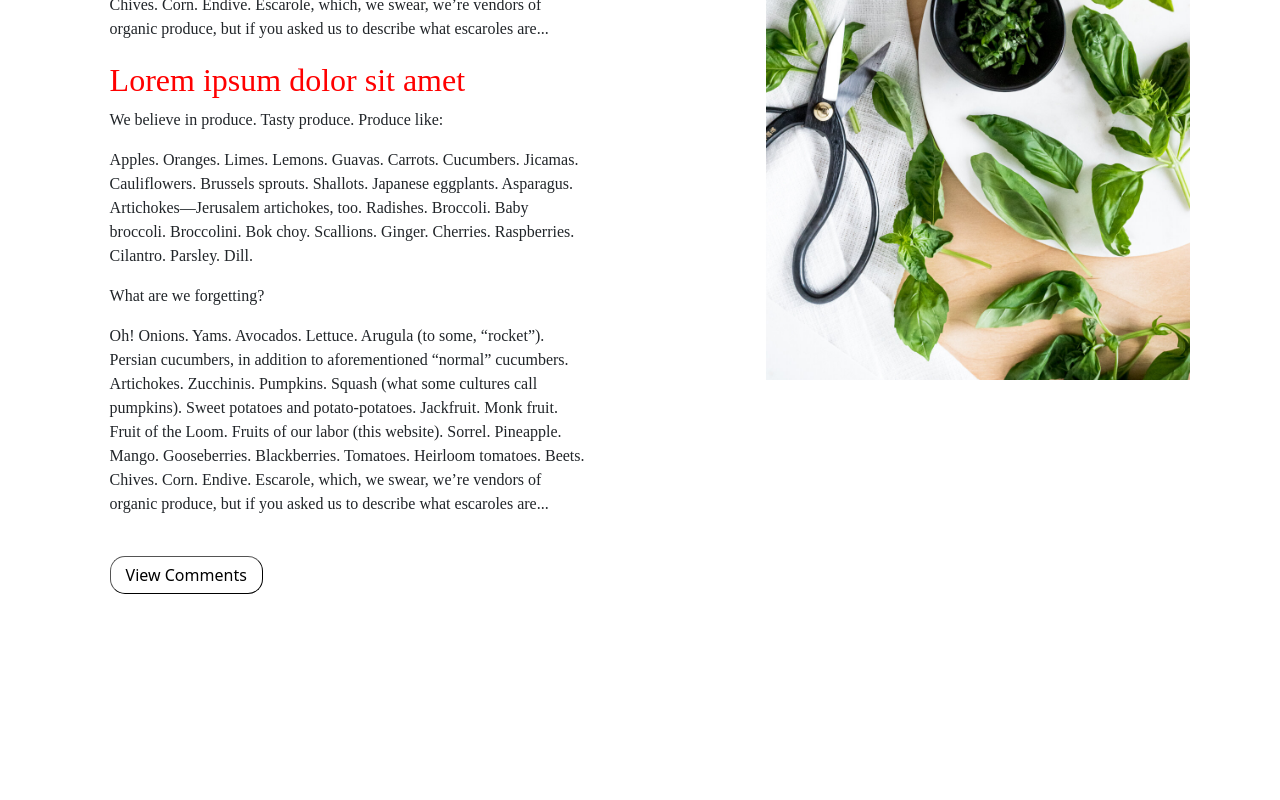
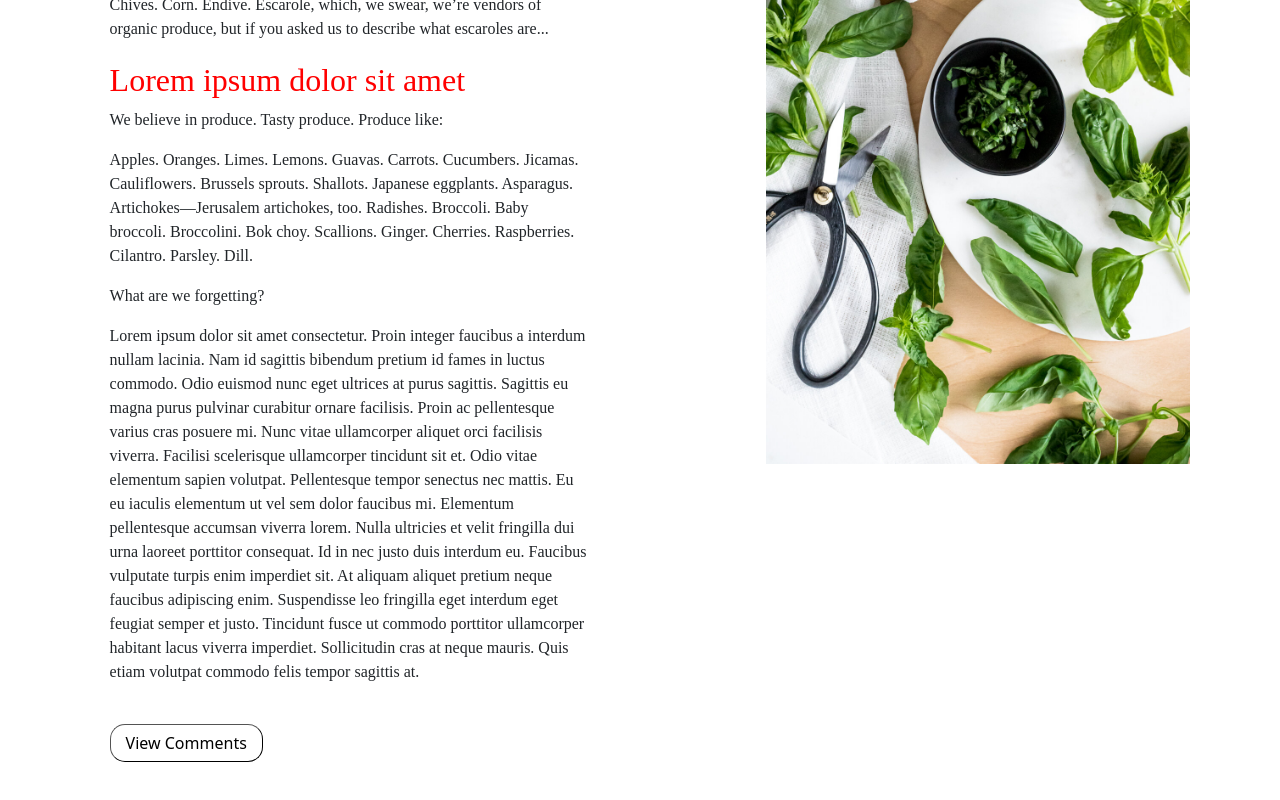
Before and after one commit to kevinlam0/Spring-webapp, a React (Create React App) app in the folder BlogPostSpring/blog-front-end/: page / in a window 1280 px wide. Shown: the part 1434-2234 px from the top of the page. Before the commit the page ends 2138 px from the top, so only its background shows below. Built offline with nearby package versions, Linux system fonts and the light colour scheme.

Commit message:
Resized content

```diff
--- a/BlogPostSpring/blog-front-end/src/components/blogContentComponents/BlogContent.jsx
+++ b/BlogPostSpring/blog-front-end/src/components/BlogContent.jsx
@@ -1,5 +1,5 @@
-import basil from "../../images/basil.jpg"
-import "../../styles/BlogContent.css"
+import basil from "../images/basil.jpg"
+import "../styles/BlogContent.css"
 export const BlogContent = () => {
     return (
         <div className="blog-container">
@@ -27,11 +27,17 @@ export const BlogContent = () => {
                         Radishes. Broccoli. Baby broccoli. Broccolini. Bok choy. Scallions. Ginger. Cherries. Raspberries. Cilantro. Parsley. Dill.
                     </p>
                     <p>What are we forgetting?</p>
-                    <p>Oh! Onions. Yams. Avocados. Lettuce. Arugula (to some, “rocket”). Persian cucumbers,
-                        in addition to aforementioned “normal” cucumbers. Artichokes. Zucchinis. Pumpkins. Squash
-                        (what some cultures call pumpkins). Sweet potatoes and potato-potatoes. Jackfruit. Monk fruit. Fruit of the Loom.
-                        Fruits of our labor (this website). Sorrel. Pineapple. Mango. Gooseberries. Blackberries. Tomatoes. Heirloom tomatoes.
-                        Beets. Chives. Corn. Endive. Escarole, which, we swear, we’re vendors of organic produce, but if you asked us to describe what escaroles are...
+                    <p>Lorem ipsum dolor sit amet consectetur. Proin integer faucibus a interdum nullam lacinia.
+                        Nam id sagittis bibendum pretium id fames in luctus commodo. Odio euismod nunc eget ultrices at purus sagittis.
+                        Sagittis eu magna purus pulvinar curabitur ornare facilisis. Proin ac pellentesque varius cras posuere mi.
+                        Nunc vitae ullamcorper aliquet orci facilisis viverra. Facilisi scelerisque ullamcorper tincidunt sit et.
+                        Odio vitae elementum sapien volutpat. Pellentesque tempor senectus nec mattis.
+                        Eu eu iaculis elementum ut vel sem dolor faucibus mi. Elementum pellentesque accumsan viverra lorem.
+                        Nulla ultricies et velit fringilla dui urna laoreet porttitor consequat. Id in nec justo duis interdum eu.
+                        Faucibus vulputate turpis enim imperdiet sit. At aliquam aliquet pretium neque faucibus adipiscing enim.
+                        Suspendisse leo fringilla eget interdum eget feugiat semper et justo.
+                        Tincidunt fusce ut commodo porttitor ullamcorper habitant lacus viverra imperdiet.
+                        Sollicitudin cras at neque mauris. Quis etiam volutpat commodo felis tempor sagittis at.
                     </p>
                 </div>
 
--- a/BlogPostSpring/blog-front-end/src/pages/BlogPost.js
+++ b/BlogPostSpring/blog-front-end/src/pages/BlogPost.js
@@ -3,7 +3,7 @@ import { OpeningPictures } from "../components/OpeningPictures";
 import { CommentSection } from '../components/commentComponents/CommentSection';
 import NavBar from "../NavBar";
 import { useState } from 'react';
-import { BlogContent } from "../components/blogContentComponents/BlogContent";
+import { BlogContent } from "../components/BlogContent";
 import "../styles/BlogPost.css"
 
 export const BlogPost = () => {
```
